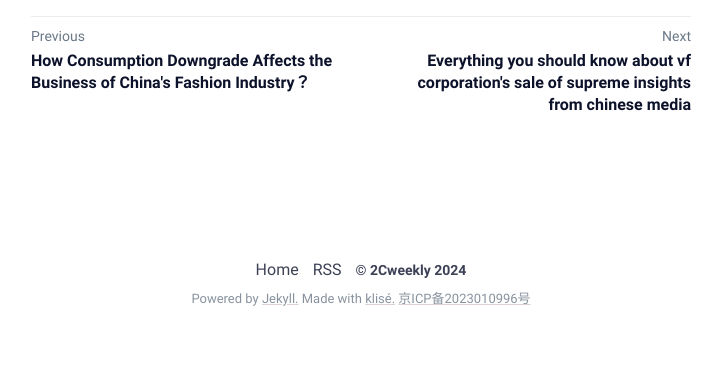
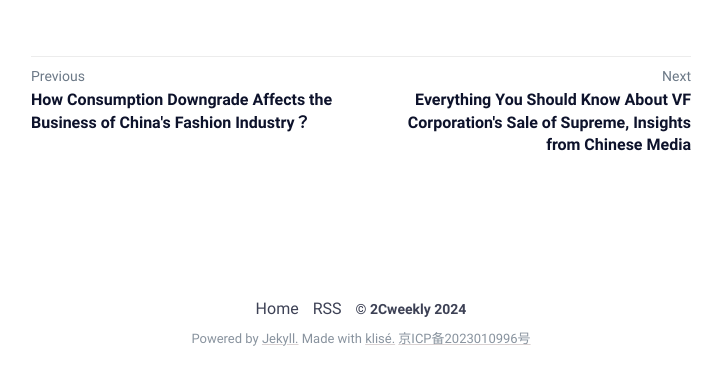
Before and after one commit to andy660/andy660.github.io, a Jekyll site: the page built from _posts/2024-07-17-A-BRIEF-HISTORY-OF-MEN’S-FASHION.md, in a window 1280 px wide and 900 px high, scrolled down 10786 px, cut to the strip 517-900 px from the top of the window. Shown: the whole strip, without its empty margins (279-1001 px from the left). Built offline with Jekyll 4.4.1, drawn with Linux system fonts in a browser that asks for light colours; before the commit the page ends 11646 px from its top, so only the background shows below that; some of the changed text lies outside the part shown.

```diff
--- a/_posts/2024-07-17-A-BRIEF-HISTORY-OF-MEN’S-FASHION.md
+++ b/_posts/2024-07-17-A-BRIEF-HISTORY-OF-MEN’S-FASHION.md
@@ -1,9 +1,9 @@
 ---
-Layout: post
-Title: A BRIEF HISTORY OF MEN’S FASHION
-Date: 2024-07-17
-Tags: MEN’S FASHION
-Comment: false
+layout: post
+title: A BRIEF HISTORY OF MEN’S FASHION
+date: 2024-07-17
+tags: MEN’S FASHION
+comment: false
 ---
 
 Menswear is steeped in history and tradition. Every person in menswear (designer, stylist, editor, etc) has taken inspiration from the past at one time or another. And no era has been overlooked.
```
Also changed, not shown: _posts/2024-07-18-Everything You Should Know About VF Corporation's Sale of Supreme - Insights from Chinese Media.md (+5 -5 lines), _posts/2024-07-19-How Should Brands Respond to the Surge of "Dupes" in China? A Look at Uniqlo's Strategy.md (added, +35 -0 lines).
